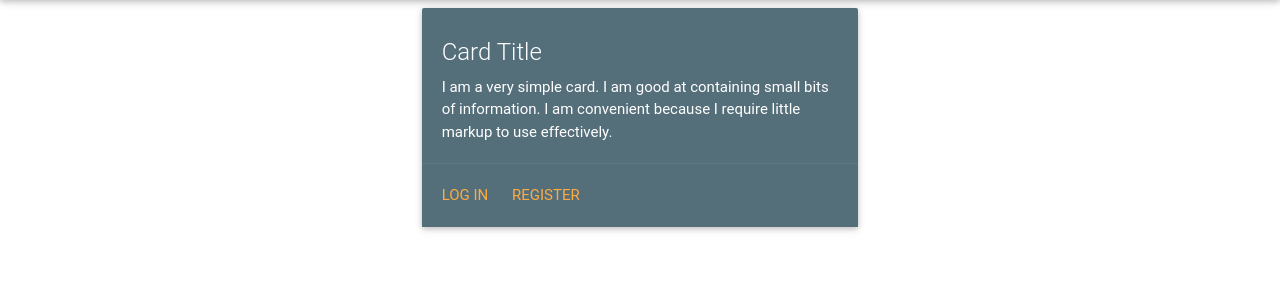
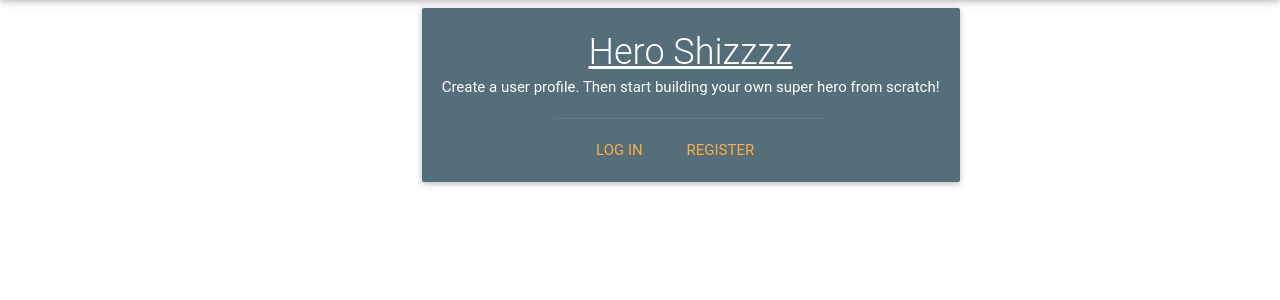
Before and after one commit to Jingo88/django_practice, a Django app: page /heroes/ in a window 1280 px wide. Shown: the part 64-364 px from the top of the page. Run offline with Django 3.2, Linux system fonts and the light colour scheme; some web fonts are replaced.

Commit message:
moar css on index page

```diff
--- a/heroBattle/project/static/style.css
+++ b/heroBattle/project/static/style.css
@@ -1,3 +1,20 @@
 h1{
 	color: red;
 }
+
+/*Had to change the span to a p tag. Text align only works on p tag and header tags*/
+.card .card-title{
+	text-align: center;
+	text-decoration: underline;
+	font-size: 2.4em;
+}
+
+.card .card-action{
+	width: 50%;
+	margin: 0 auto;
+}
+
+.card-action a{
+	margin-right: 0px;
+	margin-left: 20px;
+}
--- a/heroBattle/project/templates/base.html
+++ b/heroBattle/project/templates/base.html
@@ -31,12 +31,11 @@
 				<div class="col 6 offset-s3">
 
 					<div class="row">
-						<div class="col s12 m8">
+						<div class="col s12 m12">
 							<div class="card blue-grey darken-1">
 								<div class="card-content white-text">
-									<span class="card-title">Card Title</span>
-										<p>I am a very simple card. I am good at containing small bits of information.
-					I am convenient because I require little markup to use effectively.</p>
+									<p class="card-title">Hero Shizzzz</p>
+										<p>Create a user profile. Then start building your own super hero from scratch!</p>
 								</div>
 							<div class="card-action">
 								<a href="{% url 'heroes:login' %}">Log In</a>
```
